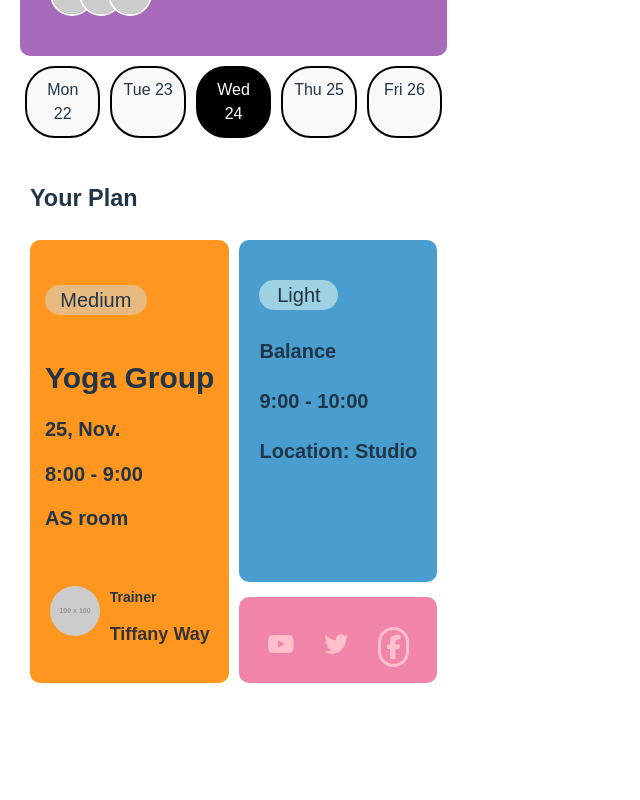
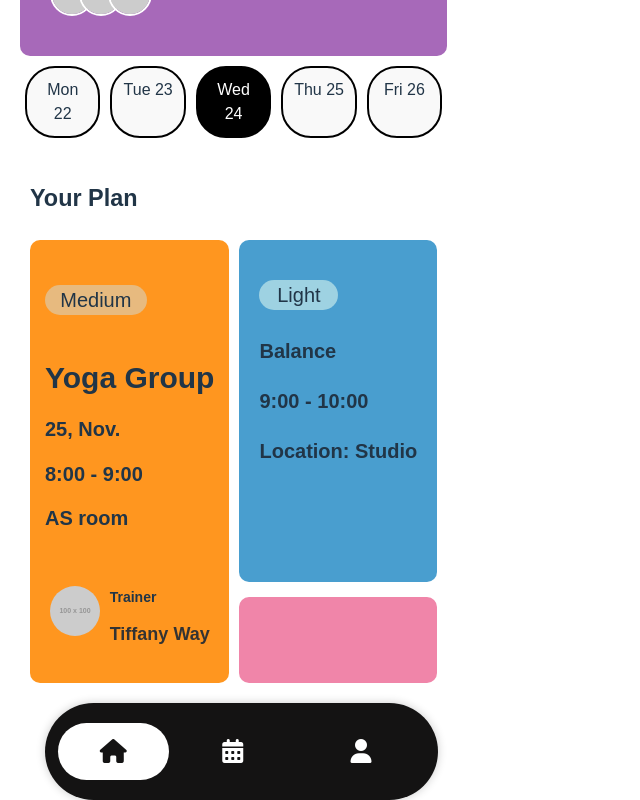
Before and after one commit to ProgrammerDavid1234/habittracker, a React (Vite) app: page / in a window 1280 px wide. Shown: the part 294-1094 px from the top of the page, without its empty margins (0-640 px from the left). Before the commit the page ends 987 px from the top, so only its background shows below. Built offline with nearby package versions, Linux system fonts and the light colour scheme.

Commit message:
Your commit message here

```diff
--- a/src/App.css
+++ b/src/App.css
@@ -147,7 +147,7 @@
   background-color: #499ecf;
   padding: 20px;
   border-radius: 10px;
-  height: 50%;
+  height: 0%;
 
 
 
@@ -205,9 +205,11 @@
   flex: 1;
   background-color: #ff961f;
   padding: 15px;
-  width: 100%;
+  width: 190%; /* Increase width */
+  max-width: 1000px; /* Optional: set a maximum width */
   border-radius: 10px;
 }
+
 .medium{
   background-color: #e7ba7f;
   border-radius: 60px;
@@ -231,20 +233,36 @@ font-weight: lighter;
 .bottom-nav {
   display: flex;
   justify-content: space-around;
-  padding: 10px 0;
-  position: fixed;
-  bottom: 0;
-  width: 100%;
+  padding: 20px 13px; /* Added vertical and horizontal padding */
+  position: relative; /* Change from fixed to relative positioning */
+  bottom: 0; /* This can be removed since position is now relative */
+  width: calc(100% - 60px); /* Adjust width to account for padding (20px left and right) */
   background-color: #141313;
+  border-radius: 60px; /* Add border-radius to the container */
+  box-shadow: 0 0 10px rgba(0, 0, 0, 0.2); /* Optional: add a shadow for depth */
+  margin: 10px 25px; /* Add top and bottom margin for space around the container */
 }
 
 .bottom-nav button {
   flex: 1;
-  padding: 10px;
   background-color: transparent;
   border: none;
-  font-size: 16px;
+  font-size: 24px; /* Adjust the icon size */
+  color: #fff; /* Icon color */
+  border-radius: 10px; /* Optional: round button corners */
+  transition: background-color 0.3s; /* Smooth transition for background color */
 }
+
+/* Style for active button */
+.bottom-nav button.active {
+  background-color: #fff; /* White background for active button */
+  color: #141313; /* Change icon color for active state */
+  border-radius: 50px; /* Set a high value for a pill shape */
+  padding: 10px 20px; /* Adjust padding for a better shape */
+  transition: all 0.3s; /* Optional: smooth transition for any changes */
+}
+
+
 .social-icons {
   display: flex;
   justify-content: center; /* Center the icons horizontally */
--- a/src/App.jsx
+++ b/src/App.jsx
@@ -101,21 +101,39 @@ const App = () => {
             {/* New Card Under Balance */}
             <div className="card2 new-card">
               <div className="border-layer">
-                <div className="social-icons">
-                  <a href="https://www.youtube.com" target="_blank">
-                    <i style={{ color: 'pink' }} className="fab fa-youtube"></i>
+                {/* <div className="social-icons">
+                  <a href="https://www.youtube.com" style={{
+                    border: '3px solid pink',
+                    borderRadius: '60px'
+                  }} target="_blank">
+                    <i style={{
+                      color: 'pink', border: '3px solid pink',
+                      borderRadius: '60px',
+                      padding: '5px',
+                    }} className="fab fa-youtube"></i>
                   </a>
-                  <a href="https://twitter.com" target="_blank">
-                    <i style={{ color: 'pink' }} className="fab fa-twitter"></i>
+                  <a href="https://twitter.com" style={{
+                    border: '3px solid pink',
+                    borderRadius: '60px'
+                  }} target="_blank">
+                    <i style={{
+                      color: 'pink', border: '3px solid pink',
+                      borderRadius: '60px',
+                      padding: '5px',
+                    }} className="fab fa-twitter"></i>
                   </a>
-                  <a href="https://www.facebook.com" target="_blank">
+                  <a href="https://www.facebook.com" style={{
+                    border: '3px solid pink',
+                    borderRadius: '60px'
+                  }} target="_blank">
                     <i style={{
                       color: 'pink',
                       border: '3px solid pink',
                       borderRadius: '60px',
-padding: '5px',     }} className="fab fa-facebook-f"></i>
+                      padding: '5px',
+                    }} className="fab fa-facebook-f"></i>
                   </a>
-                </div>
+                </div> */}
               </div>
             </div>
 
@@ -126,11 +144,17 @@ padding: '5px',     }} className="fab fa-facebook-f"></i>
       </section>
 
       {/* Bottom Navigation */}
-      {/* <nav className="bottom-nav">
-        <button>Home</button>
-        <button>Schedule</button>
-        <button>Profile</button>
-      </nav> */}
+      <nav className="bottom-nav">
+        <button className="active">
+          <i className="fas fa-home"></i> {/* Home icon */}
+        </button>
+        <button>
+          <i className="fas fa-calendar-alt"></i> {/* Schedule icon */}
+        </button>
+        <button>
+          <i className="fas fa-user"></i> {/* Profile icon */}
+        </button>
+      </nav>
     </div>
   );
 };
```
